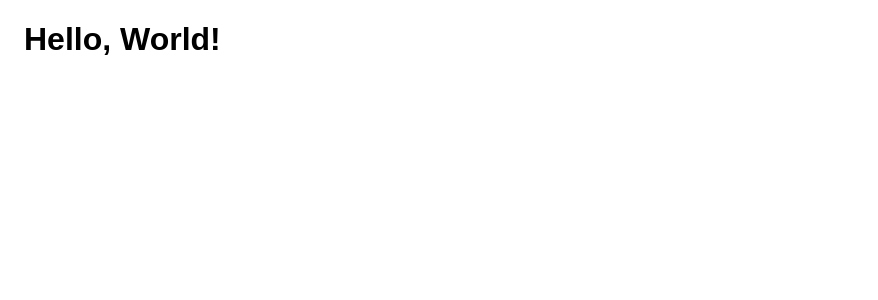
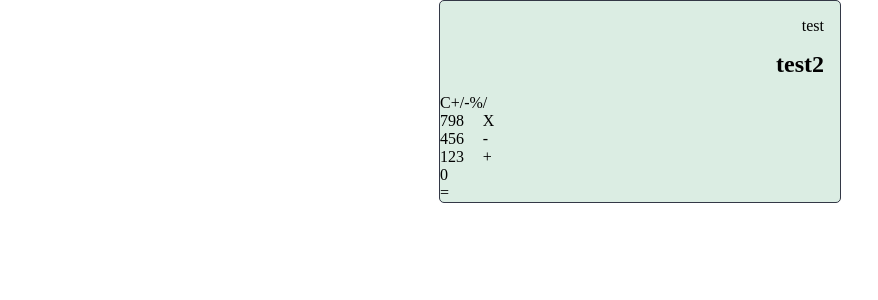
Before and after one commit to SakshiShreya/react-calculator, a React app: page / in a window 1280 px wide. Shown: the top 300 px of the page, without its empty margins (0-878 px from the left). Built offline with nearby package versions, Linux system fonts and the light colour scheme; the HTML template or start-up script is replaced by a standard one.

Commit message:
Add structure of keys

```diff
--- a/src/App.css
+++ /dev/null
@@ -1,4 +0,0 @@
-.App {
-  margin: 1rem;
-  font-family: Arial, Helvetica, sans-serif;
-}
--- a/src/App.js
+++ b/src/components/App.js
@@ -1,13 +1,16 @@
 import React, { Component } from 'react';
 import { HashRouter } from 'react-router-dom';
-import './App.css';
+import OutputScreen from './OutputScreen';
+import Keypad from './Keypad';
+import '../styles/calculator.css';
 
 class App extends Component {
   render() {
     return (
       <HashRouter>
-        <div className="App">
-          <h1> Hello, World! </h1>
+        <div className="app">
+          <OutputScreen historyText="test" output="test2" />
+          <Keypad />
         </div>
       </HashRouter>
     );
--- /dev/null
+++ b/src/components/Keypad.js
@@ -0,0 +1,54 @@
+import React from 'react';
+
+const Keypad = props => (
+  <div className="keypad__container">
+    <div className="keypad__container__horizontal">
+      <div className="keypad__left-side">
+        <div className="keypad__row">
+          <span className="key">C</span>
+          <span className="key">+/-</span>
+          <span className="key">%</span>
+        </div>
+        <div className="keypad__row">
+          <span className="key">7</span>
+          <span className="key">9</span>
+          <span className="key">8</span>
+        </div>
+        <div className="keypad__row">
+          <span className="key">4</span>
+          <span className="key">5</span>
+          <span className="key">6</span>
+        </div>
+        <div className="keypad__row">
+          <span className="key">1</span>
+          <span className="key">2</span>
+          <span className="key">3</span>
+        </div>
+        <div className="keypad__row">
+          <span className="key">0</span>
+          <span className="key"></span>
+          <span className="key"></span>
+        </div>
+      </div>
+      <div className="keypad__right-side">
+        <div className="keypad__row">
+          <span className="key">/</span>
+        </div>
+        <div className="keypad__row">
+          <span className="key">X</span>
+        </div>
+        <div className="keypad__row">
+          <span className="key">-</span>
+        </div>
+        <div className="keypad__row">
+          <span className="key">+</span>
+        </div>
+      </div>
+    </div>
+    <div className="keypad__equal-button">
+      <div className="equal-key">=</div>
+    </div>
+  </div>
+);
+
+export default Keypad;
--- /dev/null
+++ b/src/components/OutputScreen.js
@@ -0,0 +1,10 @@
+import React from 'react';
+
+const OutputScreen = props => (
+  <div className="output-screen">
+    <p className="output-screen__history">{props.historyText}</p>
+    <h2 className="output-screen__output">{props.output}</h2>
+  </div>
+);
+
+export default OutputScreen;
--- a/src/index.js
+++ b/src/index.js
@@ -1,4 +1,7 @@
 import React from "react";
 import ReactDOM from "react-dom";
-import App from "./App.js";
+import App from "./components/App";
+import './styles/light-theme.css';
+import './styles/layout.css';
+
 ReactDOM.render(<App />, document.getElementById("root"));
--- /dev/null
+++ b/src/styles/calculator.css
@@ -0,0 +1,20 @@
+.output-screen {
+  text-align: right;
+  padding: 16px;
+}
+
+.output-screen__history, .output-screen__output {
+  margin: 0;
+}
+
+.output-screen__output {
+  margin-top: 1rem;
+}
+
+.keypad__container__horizontal {
+  display: flex;
+}
+
+.keypad__row {
+  display: flex;
+}
--- /dev/null
+++ b/src/styles/layout.css
@@ -0,0 +1,12 @@
+body {
+  margin: 0;
+}
+
+.app {
+  max-width: 400px;
+  width: 50%;
+  background: var(--white);
+  border: 1px solid var(--black);
+  border-radius: 5px;
+  margin: auto;
+}
--- /dev/null
+++ b/src/styles/light-theme.css
@@ -0,0 +1,4 @@
+:root {
+  --black: #333846;
+  --white: #dbede3;
+}
```
Also changed, not shown: Capture.png (added), 1 other file (tests, documents, lock files or other folders).
